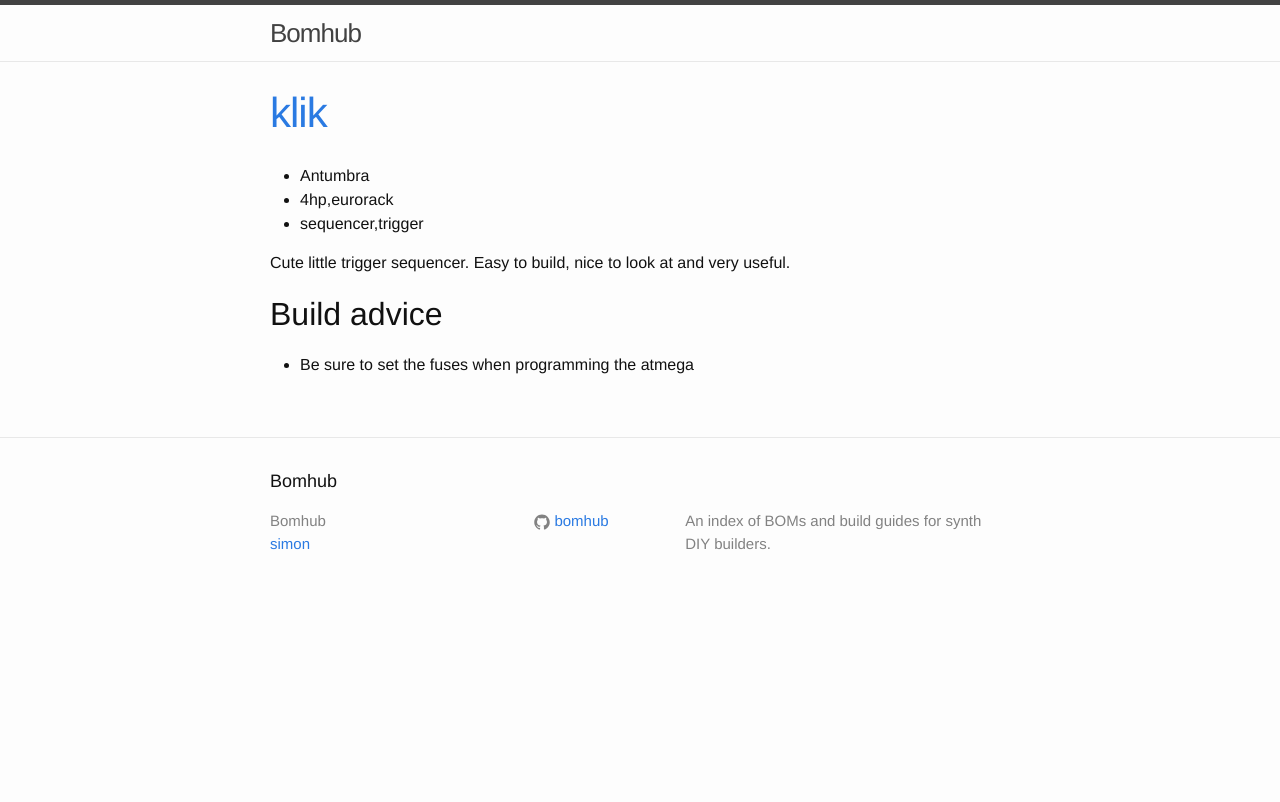
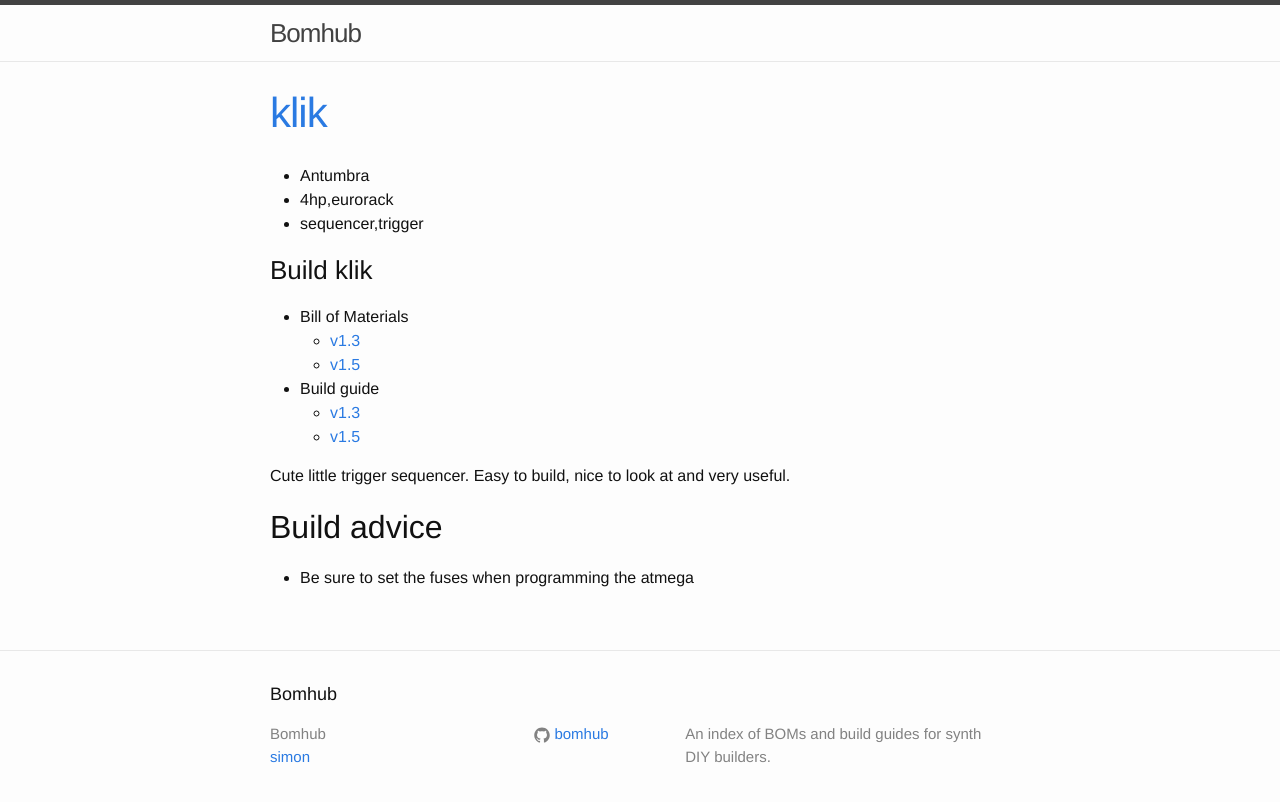
Before and after one commit to bomhub/bomhub.github.io, a Jekyll site: the page built from antumbra/klik.md, in a window 1280 px wide. Shown: the top 802 px of the page. Built offline with Jekyll 4.4.1, drawn with Linux system fonts in a browser that asks for light colours.

Commit message:
include bom and build guide data

```diff
--- a/_layouts/module.html
+++ b/_layouts/module.html
@@ -14,6 +14,26 @@
         <li>{{ page.size }}</li>
         <li>{{ page.tags }}</li>
     </ul>
+    <h3>Build {{ page.modname }}</h3>
+    <ul>
+      <li>Bill of Materials
+        <ul>
+          {% for thebom in page.build.bom %}
+          <li><a href="{{thebom[1]}}">{{thebom[0]}}</a></li>
+          {% endfor %}
+        </ul>
+      </li>
+      <li>Build guide
+        <ul>
+          {% for guide in page.build.buildguide %}
+          <li>
+            <a href="{{guide[1]}}">{{guide[0]}}</a>
+          </li>
+          {% endfor %}
+        </ul>
+      </li>
+
+    </ul>
     {{ content }}
   </div>
 
--- a/antumbra/klik.md
+++ b/antumbra/klik.md
@@ -6,16 +6,16 @@
 designer: Antumbra
 homepage: http://www.antumbra.eu/modules/klik
 build:
- - bom:
-   - v1.3: https://eu.mouser.com/ProjectManager/ProjectDetail.aspx?AccessID=316f7874f1
-   - v1.5: http://www.antumbra.eu/content/1-modules/4-klik/klik_manual_smd.pdf
- - buildguide:
-   - v1.3: http://www.antumbra.eu/content/1-modules/4-klik/klik_manual.pdf
-   - v1.5: http://www.antumbra.eu/content/1-modules/4-klik/klik_manual_smd.pdf
+  bom:
+    v1.3: https://eu.mouser.com/ProjectManager/ProjectDetail.aspx?AccessID=316f7874f1
+    v1.5: http://www.mouser.com/ProjectManager/ProjectDetail.aspx?AccessID=fc1a37b6c1
+  buildguide:
+    v1.3: http://www.antumbra.eu/content/1-modules/4-klik/klik_manual.pdf
+    v1.5: http://www.antumbra.eu/content/1-modules/4-klik/klik_manual_smd.pdf
 links:
- - modulargrid: https://www.modulargrid.net/e/antumbra-klik
+  modulargrid: https://www.modulargrid.net/e/antumbra-klik
 buy:
- - https://modularaddict.com/manufacturer/antumbra/antumbra-klik
+  modularaddict: https://modularaddict.com/manufacturer/antumbra/antumbra-klik
 ---
 
 Cute little trigger sequencer. Easy to build, nice to look at and very useful.
--- a/index.html
+++ b/index.html
@@ -5,7 +5,7 @@
 <div class="home">
   <ul>
     {% assign pages = site.pages  | where: 'layout', 'designer' | sort: 'name' %}
-    {% for group  in pages %}
+    {% for group in pages %}
     <li><a href="{{group.url | prepend: site.baseurl }}">{{group.designer}}</a></li>
     {% endfor %}
   </ul>
```
